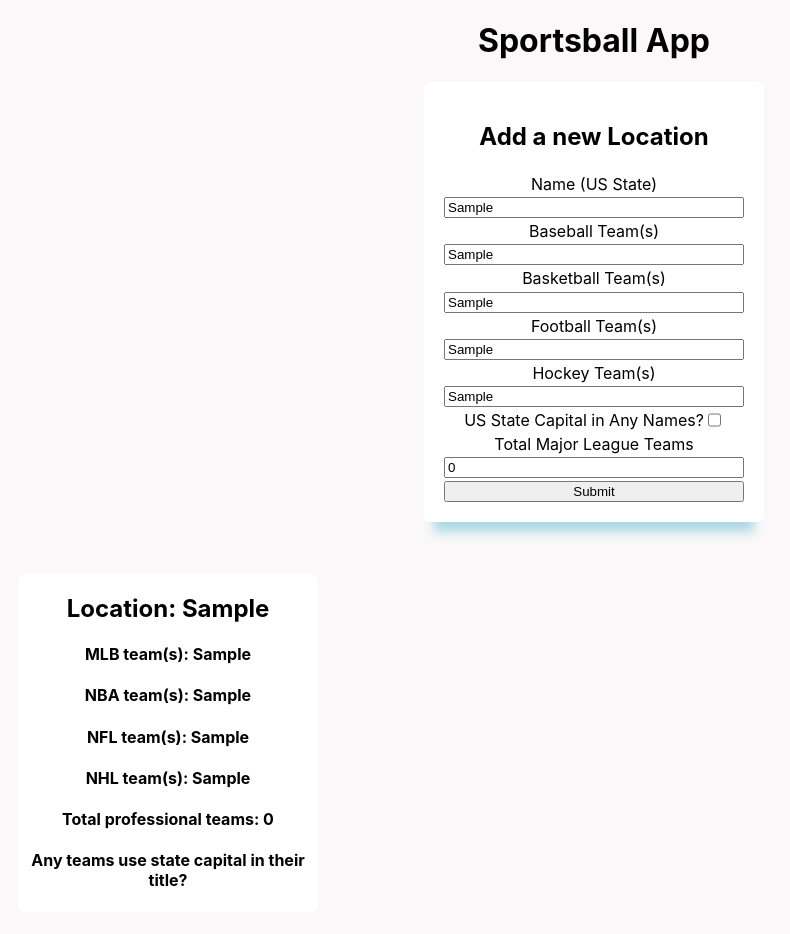
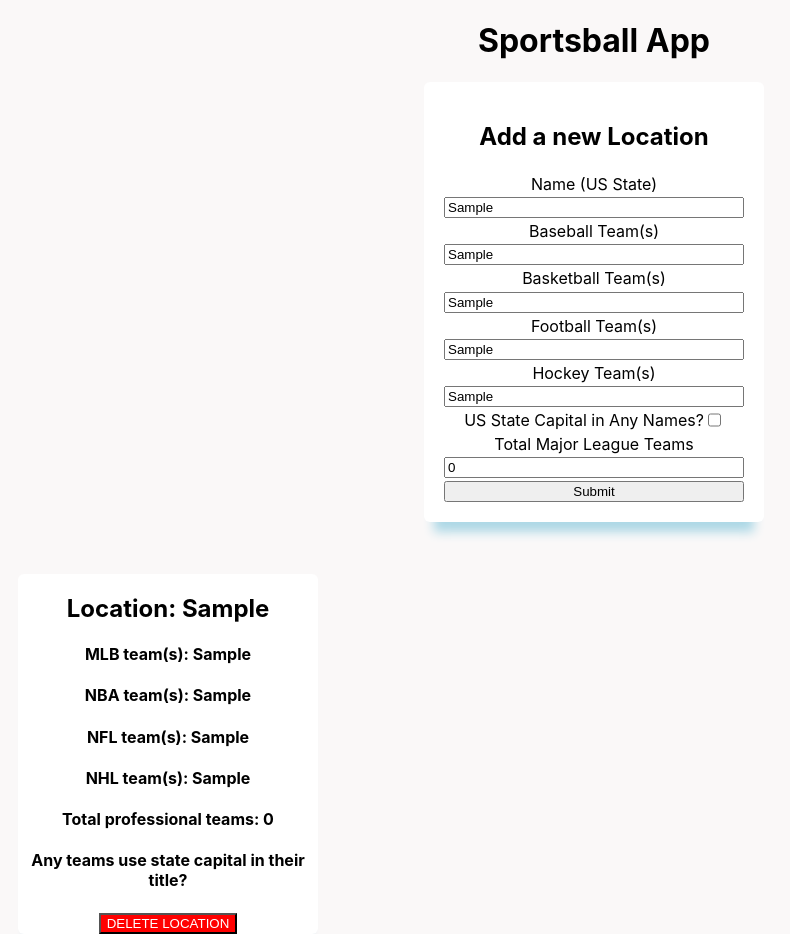
Before and after one commit to bwesterg/sportsball-frontend, a React (Create React App) app: page / in a window 1280 px wide. Both pictures are taken after typing "Sample", "Sample", "Sample", "Sample", "Sample" into the empty fields and a click on the input 640 px from the left and 491 px from the top of the page. Shown: the whole page, without its empty margins (46-836 px from the left). Before the commit the page ends 912 px from the top, so only its background shows below. Built offline with nearby package versions, Linux system fonts and the light colour scheme; no server answers.

Commit message:
Added a delete button, connected to the backend.

```diff
--- a/src/App.css
+++ b/src/App.css
@@ -39,6 +39,11 @@ body {
   margin-top: 2rem;
 }
 
+.delete-button {
+  background-color: red;
+  color: white;
+}
+
 .capital-input {
   display: flex;
   justify-content: center;
--- a/src/App.js
+++ b/src/App.js
@@ -41,12 +41,20 @@ class App extends Component {
     })
   }
 
+  deleteLocation = (id) => {
+    let filteredLocations = this.state.locations.filter(location => location.id !== id)
+    this.setState({
+      locations: filteredLocations,
+    })
+    fetch(locationsURL + "/" + id, {method: "DELETE"})
+  }
+
   render() {
     return (
       <div className="App">
         <h1>Sportsball App</h1>
         <LocationForm addLocation={this.addLocation} />
-        <LocationContainer locations={this.state.locations} />
+        <LocationContainer deleteLocation={this.deleteLocation} locations={this.state.locations} />
       </div>
     );
   }
--- a/src/components/LocationContainer.js
+++ b/src/components/LocationContainer.js
@@ -1,10 +1,10 @@
 import React from 'react';
 import LocationItem from './LocationItem'
 
-export default function LocationContainer({locations}) {
+export default function LocationContainer({locations, deleteLocation}) {
 
     const showLocations = () => {
-        return locations.map(location => <LocationItem key={location.id} {...location} />)
+        return locations.map(location => <LocationItem key={location.id} {...location} deleteLocation={deleteLocation}/>)
     }
 
     return (
--- a/src/components/LocationItem.js
+++ b/src/components/LocationItem.js
@@ -1,6 +1,9 @@
 import React from 'react';
 
-export default function LocationItem({name, baseball, basketball, football, hockey, total_teams, capital}){
+export default function LocationItem({id, name, baseball, basketball, football, hockey, total_teams, capital, deleteLocation}){
+
+    const handleClick = (event) => deleteLocation(id)
+
     return (
         <li className="location-item">
             <h2>Location: {name}</h2>
@@ -10,6 +13,7 @@ export default function LocationItem({name, baseball, basketball, football, hock
             <h4>NHL team(s): {hockey}</h4>
             <h4>Total professional teams: {total_teams}</h4>
             <h4>Any teams use state capital in their title? {capital}</h4>
+            <button onClick={handleClick} className="delete-button">DELETE LOCATION</button>
         </li>
     )
 }
```
